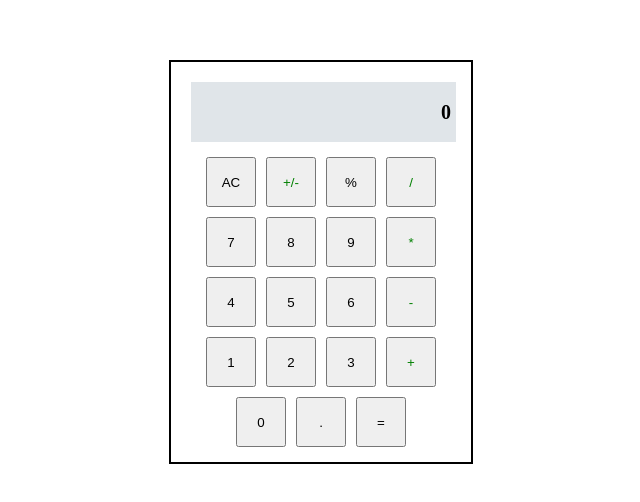
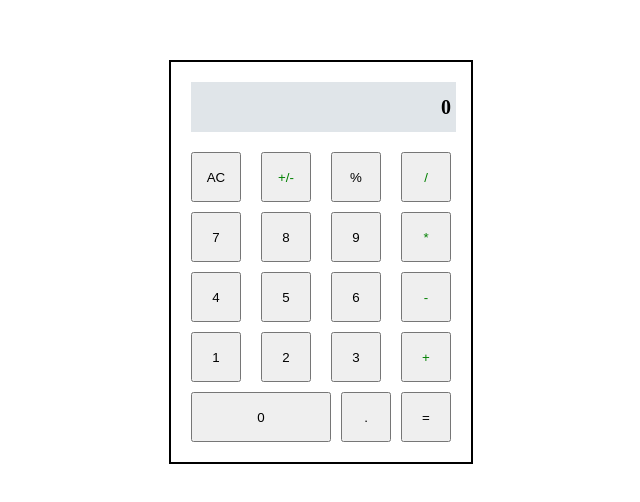
Before and after one commit to Harvis23/rechner, a plain HTML site: page index.html in a window 1280 px wide. Shown: the part 138-640 px from the top of the page, without its empty margins (319-959 px from the left). Drawn offline with Linux system fonts and the light colour scheme.

Commit message:
Flex grow to the zero button and change the space-between for all the buttons

```diff
--- a/index.html
+++ b/index.html
@@ -26,7 +26,7 @@
             <button class="operand" value="2">2</button>
             <button class="operand" value="3">3</button>
             <button class="operator" value="+">+</button>
-            <button class="operand" value="0">0</button>
+            <button class="operand zero" value="0">0</button>
             <button class="decimal">.</button>
             <button class="equal">=</button>
 
--- a/styles.css
+++ b/styles.css
@@ -32,12 +32,15 @@ body {
 .button-container {
     display: flex;
     flex-wrap: wrap;
-    justify-content: center;
+    justify-content: space-between;
     align-items: center;
+    margin: 5px;
 
 }
 
-
+.operand.zero{
+    flex-grow: 1;
+}
 
 button {
     height: 50px;
```
